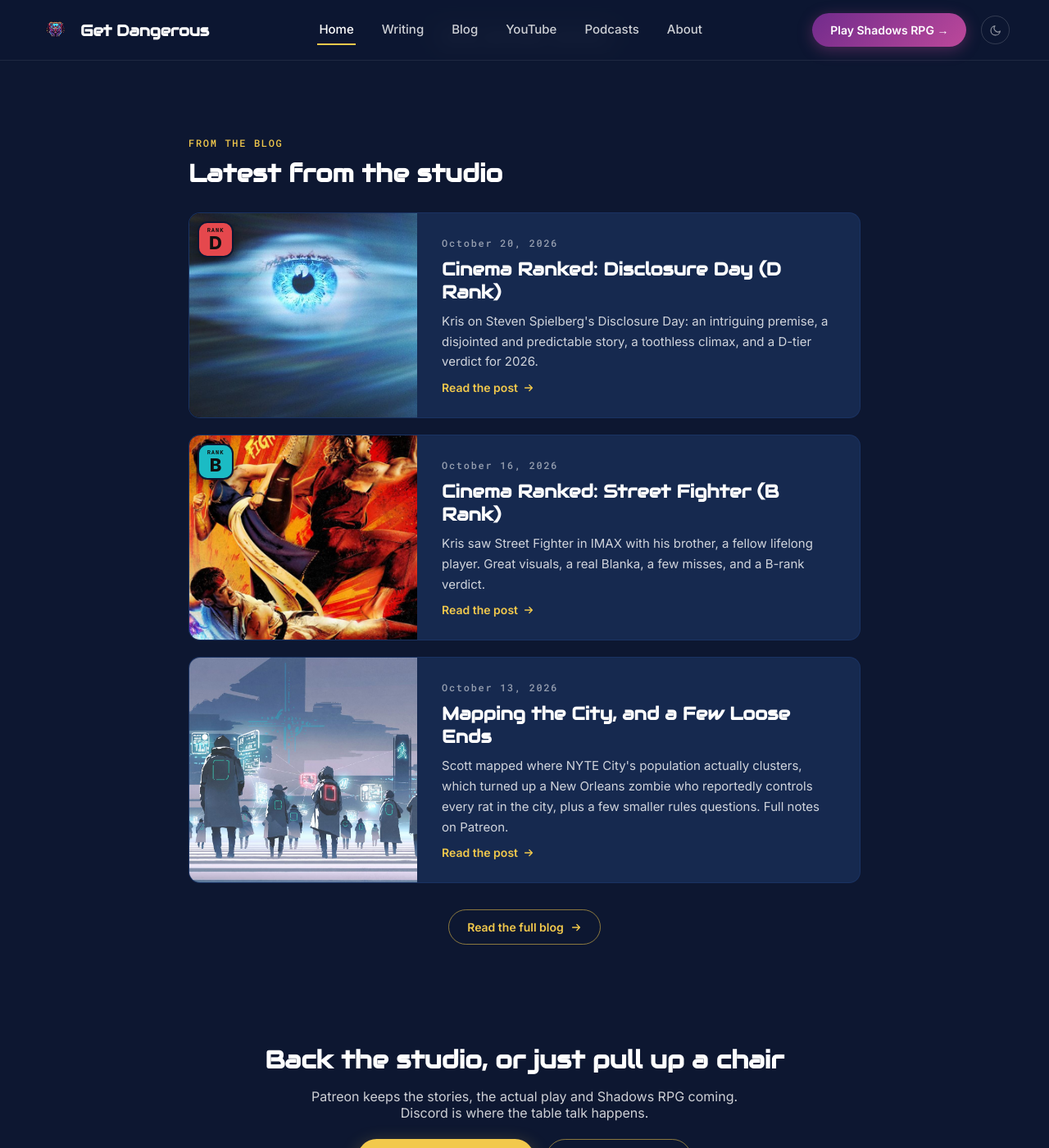
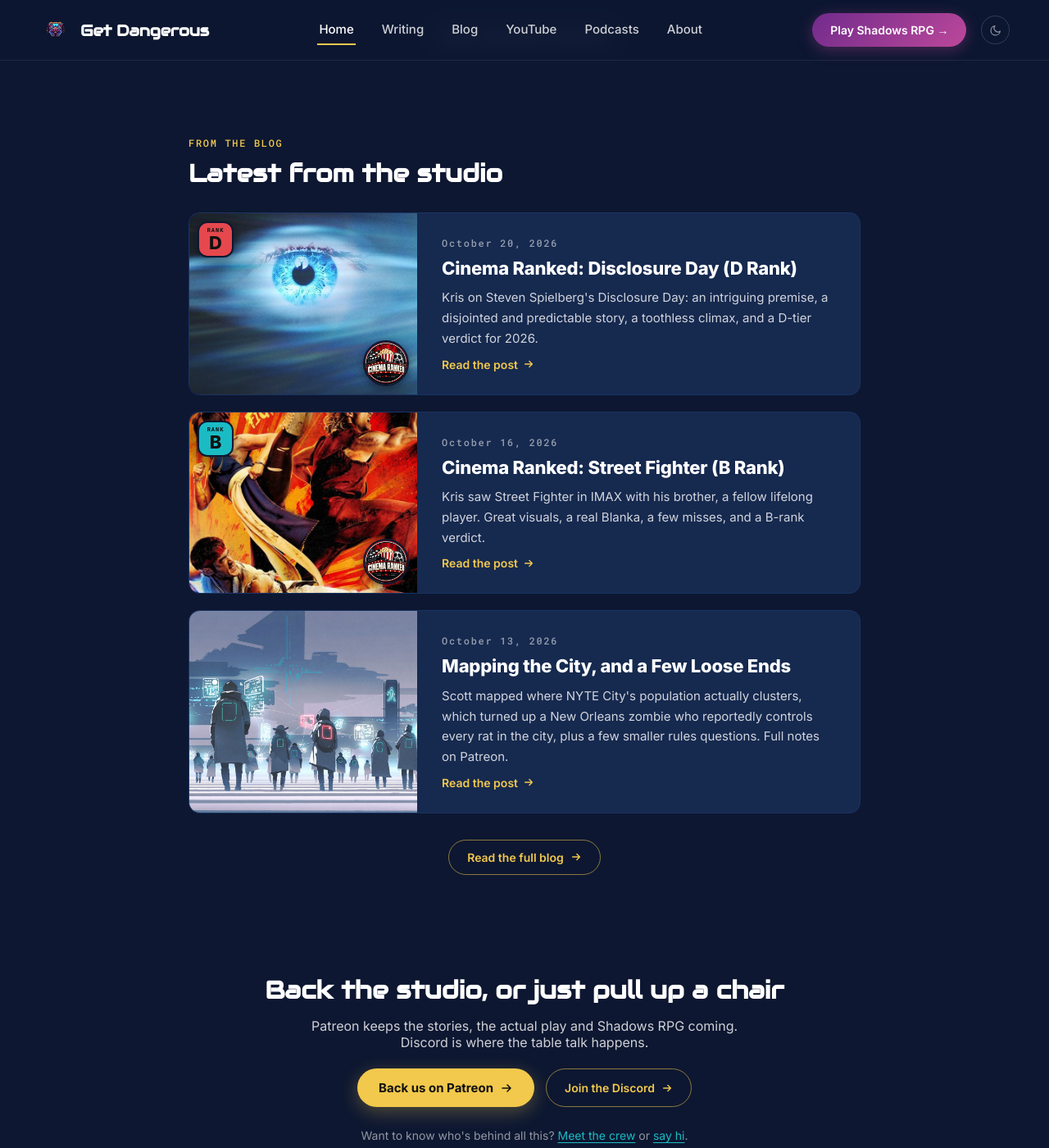
Before and after one commit to kazamuki/GetDangerousGames-Site, a Jekyll site: the page built from index.html, in a window 1280 px wide and 1400 px high, scrolled down 1910 px. Shown: the whole window at 82% size. Built offline with Jekyll 4.4.1, drawn with Linux system fonts in a browser that asks for light colours.

Commit message:
Readable blog titles and Cinema Ranked logo on cards (#38)
Blog card and post titles use Inter ExtraBold instead of the display face;
Cinema Ranked posts get the series logo at the bottom-right of the card image.


Claude-Session: https://claude.ai/code/session_01KZhTWFBShZ1vxEozpjhrmY

Co-authored-by: Claude <noreply@anthropic.com>

```diff
--- a/_includes/post-card.html
+++ b/_includes/post-card.html
@@ -18,6 +18,7 @@
   <span class="post-card-img post-card-img--poster" style="background-image: url('{{ _img | relative_url }}'); --focus: {{ _focus }}; --zoom: {{ _zoom }};">
     <img src="{{ include.post.poster | relative_url }}" alt="" loading="lazy" onerror="this.remove()">
     {%- if include.post.rank %}<span class="rank-badge rank-badge--card" data-rank="{{ include.post.rank | upcase }}" aria-label="Rank {{ include.post.rank | upcase }}"><small>RANK</small>{{ include.post.rank | upcase }}</span>{% endif %}
+    {%- if include.post.tags contains "Cinema Ranked" %}<img class="post-card-series" src="{{ '/assets/images/about-kris.png' | relative_url }}" alt="Cinema Ranked" loading="lazy">{% endif %}
   </span>
   {%- elsif _img == '/assets/images/blog-header.jpg' %}
   <span class="post-card-img post-card-img--placeholder"><img src="{{ '/assets/images/gd-bear-icon.png' | relative_url }}" alt="" loading="lazy"></span>
--- a/assets/css/main.css
+++ b/assets/css/main.css
@@ -1252,7 +1252,7 @@ a { text-decoration: none; color: inherit; }
   background-size: cover;
   background-position: center;
 }
-.post-card-img--poster img {
+.post-card-img--poster > img:not(.post-card-series) {
   position: absolute;
   inset: 0;
   width: 100%;
@@ -1274,6 +1274,18 @@ a { text-decoration: none; color: inherit; }
   z-index: 1;
 }
 .post-card .rank-badge--card small { font-size: 7px; }
+/* Series logo (Cinema Ranked), bottom-right of the image tile like the share card. */
+.post-card-series {
+  position: absolute;
+  right: 10px;
+  bottom: 10px;
+  width: 56px;
+  height: 56px;
+  border-radius: 50%;
+  border: 2px solid var(--midnight);
+  box-shadow: 0 4px 12px rgba(0, 0, 0, 0.5);
+  z-index: 1;
+}
 
 .post-card-body {
   flex: 1;
@@ -1317,9 +1329,12 @@ a { text-decoration: none; color: inherit; }
 .post-card-date { color: var(--text-tertiary); }
 
 .post-card h3 {
-  font-family: 'Cerulean Nights', 'Audiowide', sans-serif;
-  font-weight: 600;
+  /* Inter, not the display face: Audiowide is hard to read at title length. */
+  font-family: 'Inter', sans-serif;
+  font-weight: 800;
   font-size: 22px;
+  line-height: 1.25;
+  letter-spacing: -0.01em;
   margin: 0;
 }
 
@@ -1333,7 +1348,7 @@ a { text-decoration: none; color: inherit; }
 .post-card-tags { margin: 2px 0 0; }
 
 /* Blog post */
-.post-header h1 { font-size: 44px; max-width: 820px; }
+.post-header h1 { font-family: 'Inter', sans-serif; font-weight: 800; letter-spacing: -0.015em; line-height: 1.15; font-size: 44px; max-width: 820px; }
 
 .post-body, .story-body {
   max-width: 720px;
```
